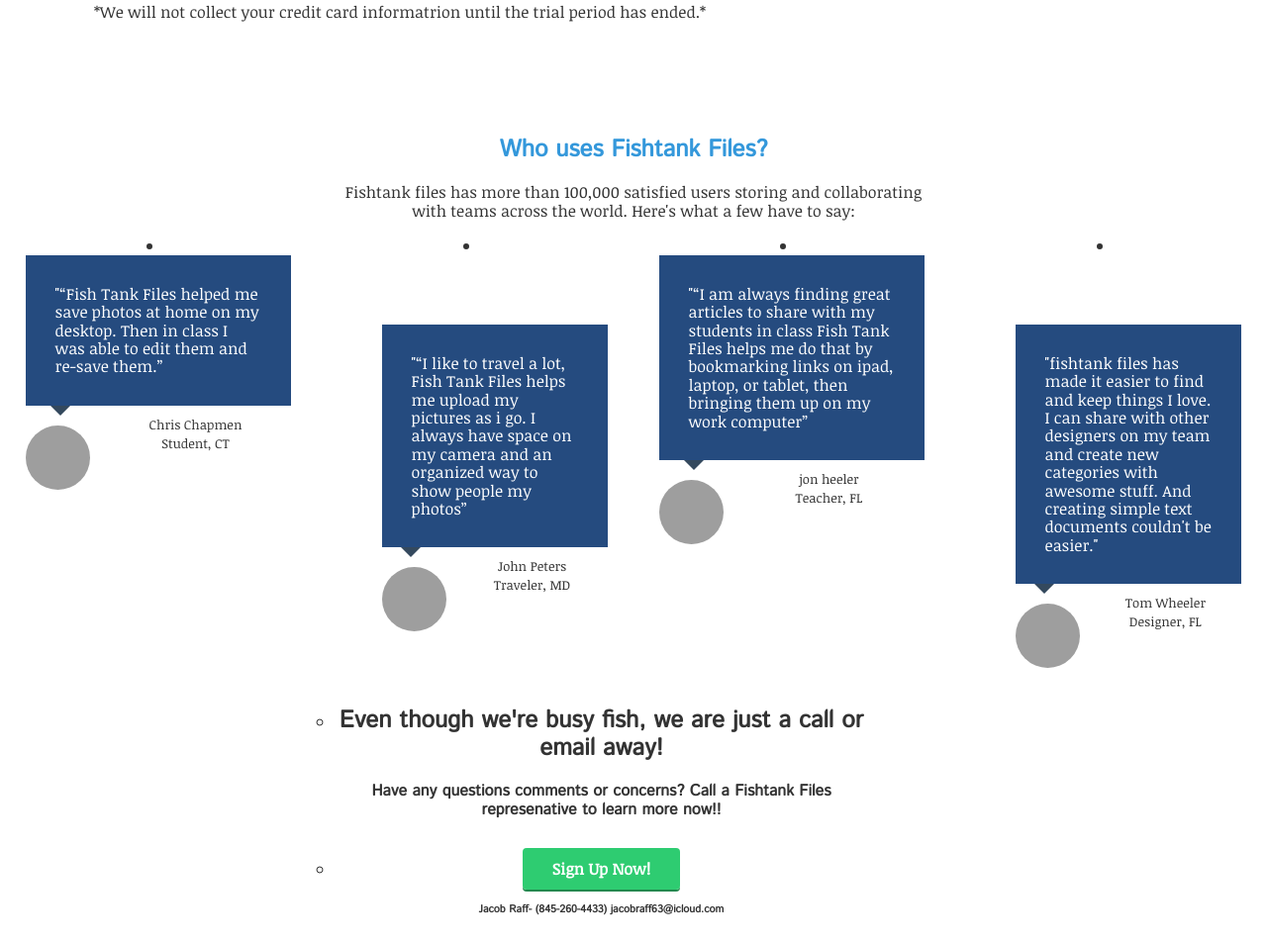
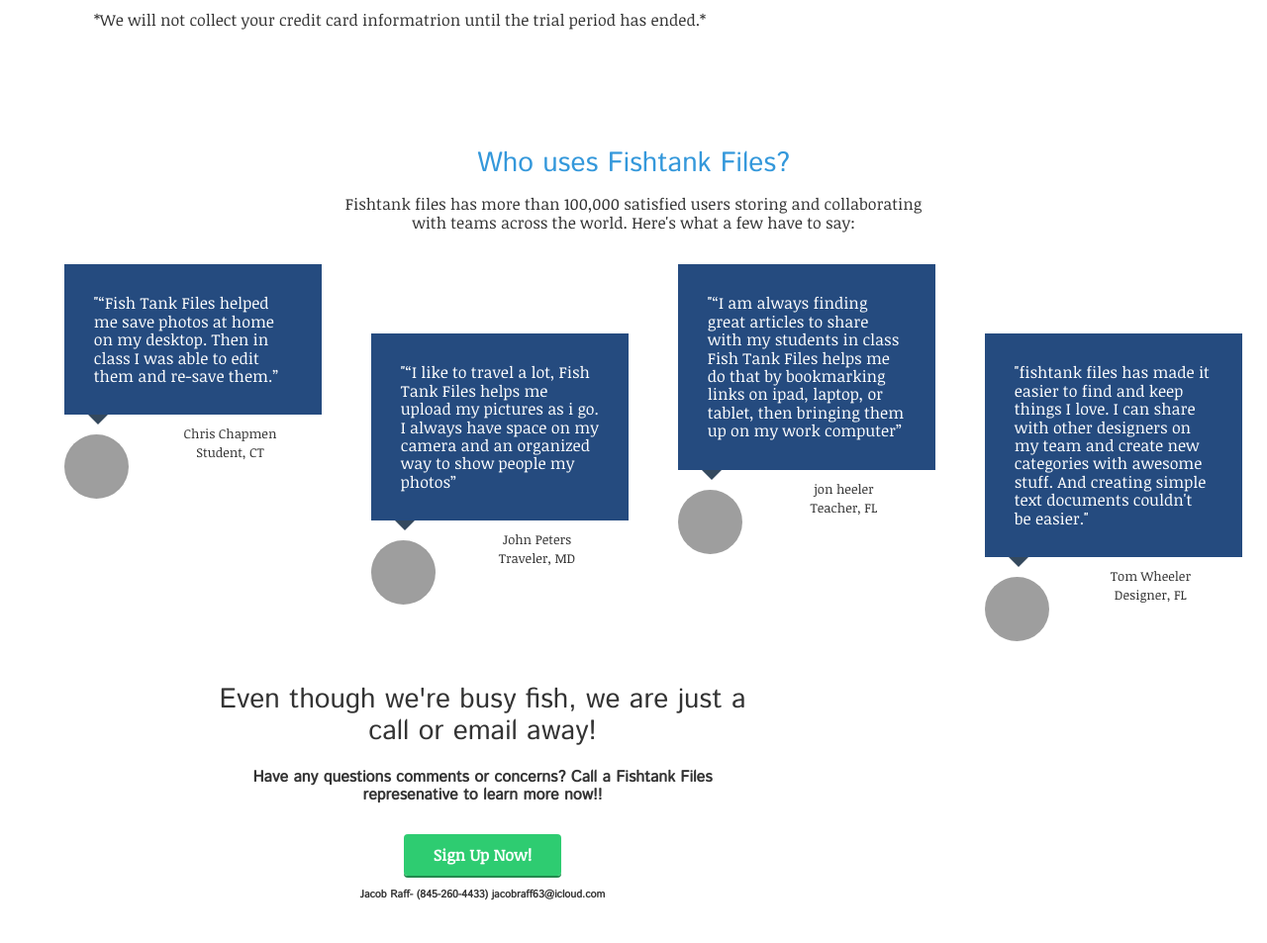
Before and after one commit to jacobraff/Fishtank, a plain HTML site: page index.html in a window 1280 px wide. Shown: the part 1715-2668 px from the top of the page at 99% size. Drawn offline with Linux system fonts and the light colour scheme; grey boxes are pictures that could not be loaded; files whose address does not match are found by name.

Commit message:
removed dots

```diff
--- a/css/style.css
+++ b/css/style.css
@@ -9,8 +9,8 @@
   font-family: "istok web", Helvetica, Arial, sans-serif;
 
 }
-
-
+ul {
+  list-style: none;
 }
 
 
@@ -314,12 +314,17 @@
 }
 
 .lastCall {
-  position: relative;
-  padding-top: 50px;
-  padding-left: 300px;
   text-align: center;
   float: center;
 }
+@media (min-width:600px){
+  .lastCall {
+    padding-top:50px;
+    padding-left:180px;
+  }
+}
+
+
 
 
 
--- a/index.html
+++ b/index.html
@@ -161,6 +161,10 @@
         with teams across the world. Here's what a few have to say:</p>
    </div>
 
+
+<ul>
+
+
      <li class="one-fourth">
        <blockquote>"“Fish Tank Files helped me save photos
  at home on my desktop.  Then in class I was
@@ -171,8 +175,9 @@
      </li>
 
 
-      <li class="one-fourth">
-       <ul class="staggard">
+      <li class="one-fourth staggard">
+
+
   <blockquote>"“I like to travel a lot, Fish Tank Files helps
  me upload my pictures as i go.
  I always have space on my
@@ -182,7 +187,8 @@
           <img src="https://s3.amazonaws.com/uifaces/faces/twitter/jsa/128.jpg" alt="avatar">
           <p class="name"><strong>John Peters</strong><br/>Traveler, MD</p>
         </li>
-</ul>
+
+
 
           <li class="one-fourth">
 
@@ -202,8 +208,8 @@
            </li>
 
 
-           <li class="one-fourth">
-             <ul class="staggard">
+           <li class="one-fourth staggard">
+
 
 
                 <blockquote>"fishtank files has made it easier to find and keep things
@@ -213,10 +219,14 @@
                 </blockquote>
                 <img src="https://s3.amazonaws.com/uifaces/faces/twitter/jsa/128.jpg" alt="avatar">
    <p class="name"><strong>Tom Wheeler</strong><br/>Designer, FL</p>
- </ul>
+
               </li>
 
+
   </ul>
+
+
+
  </section>
 
  <section >
```
Also changed, not shown: Image.html (+3 -3 lines).
